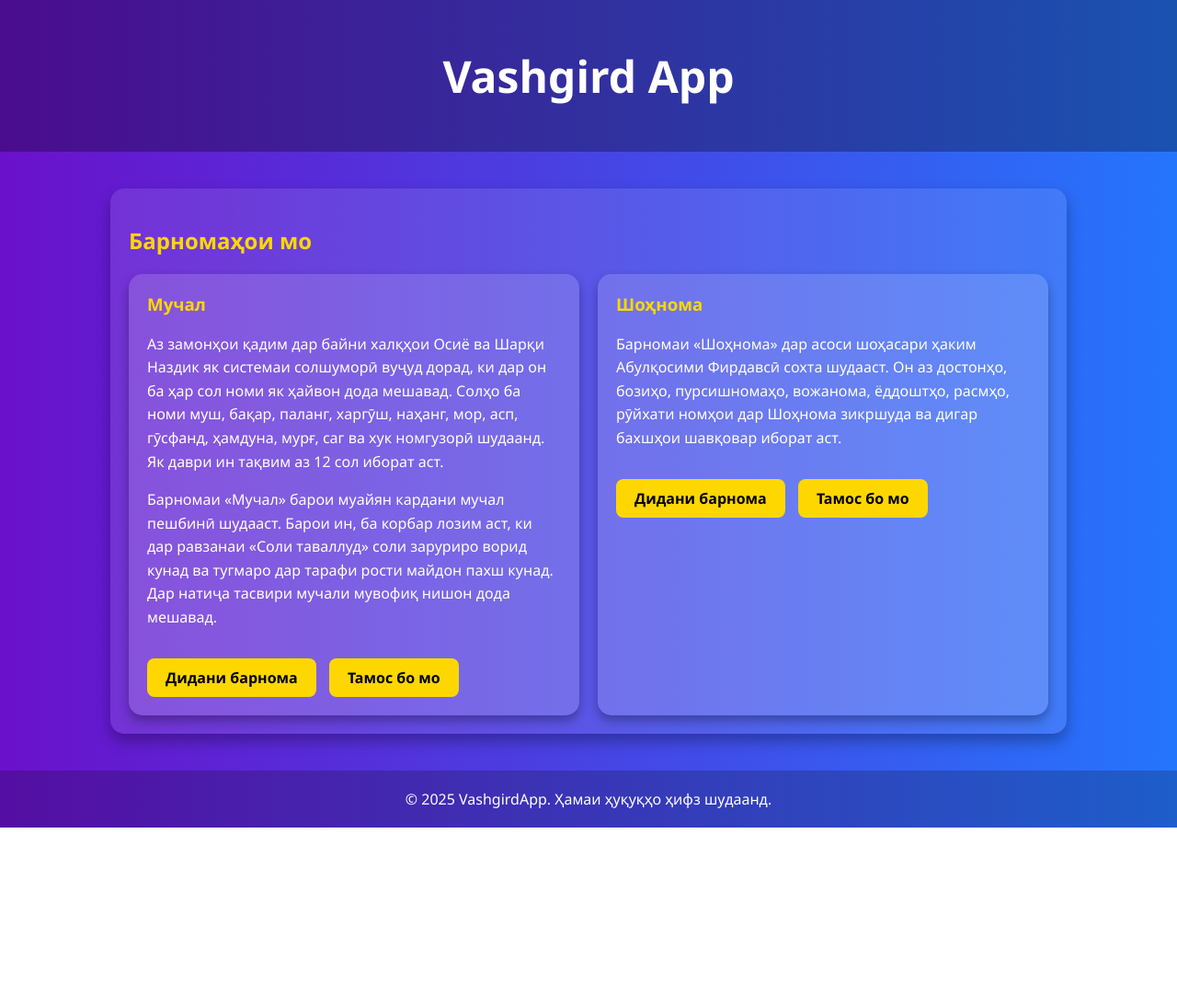
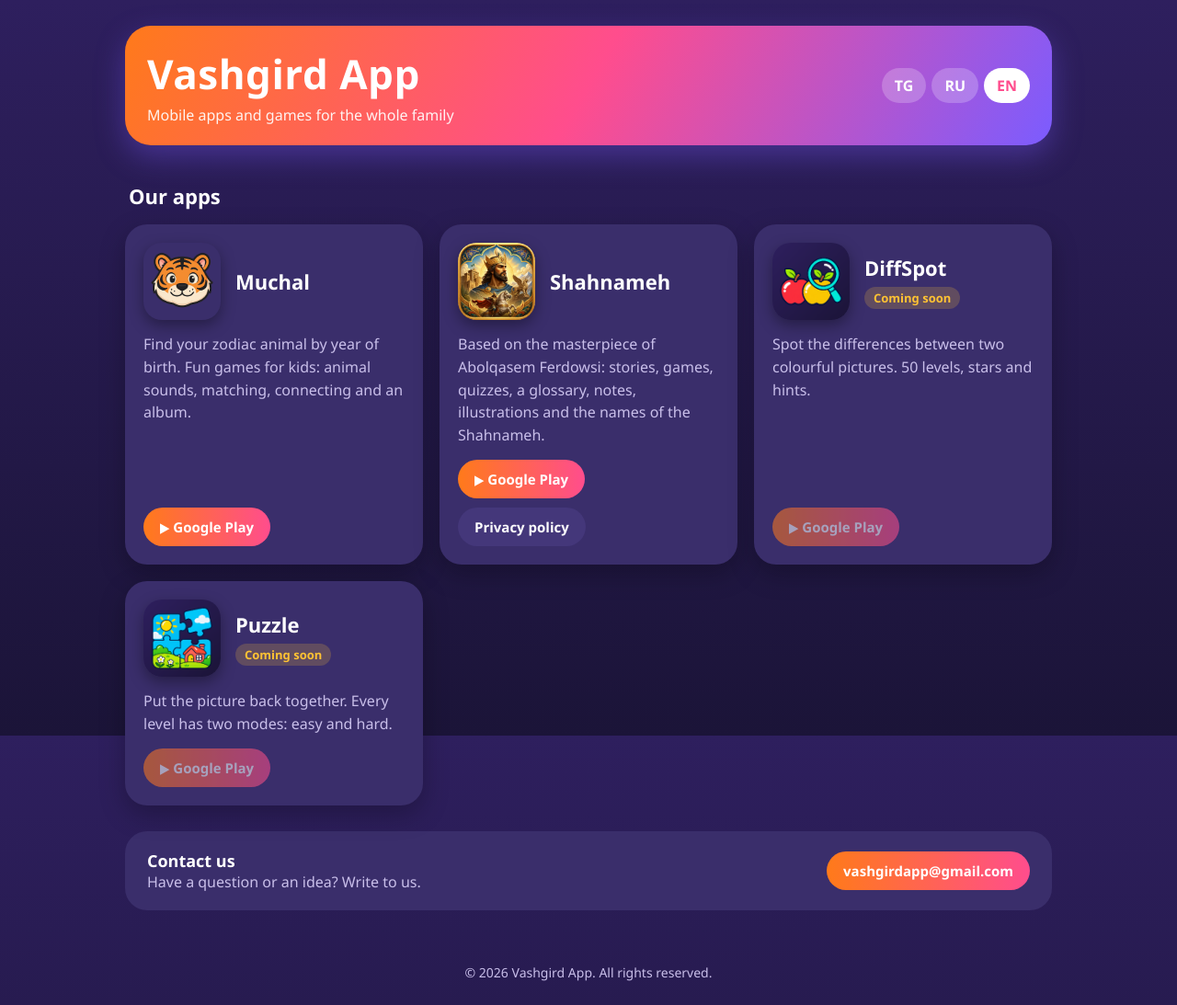
Before and after one commit to sulaimonzodaa/sulaimonzodaa.github.io, a plain HTML site: page index.html in a window 1280 px wide. Shown: the whole page at 92% size. Before the commit the page ends 900 px from the top, so only its background shows below. Drawn offline with Linux system fonts and the light colour scheme.

Commit message:
Add files via upload

```diff
--- /dev/null
+++ b/apps/apps.json
@@ -0,0 +1,47 @@
+{
+  "apps": [
+    {
+      "package": "com.akmaljon.muchal",
+      "name": { "tg": "Мучал", "ru": "Мучал", "en": "Muchal" },
+      "icon": "icons/muchal.webp",
+      "description": {
+        "tg": "Мучали худро аз рӯи соли таваллуд муайян кунед. Бозиҳои шавқовар барои кӯдакон: овози ҳайвонҳо, мувофиқат, пайвастан ва албом.",
+        "ru": "Узнайте свой мучал по году рождения. Весёлые игры для детей: голоса животных, соответствие, соединение и альбом.",
+        "en": "Find your zodiac animal by year of birth. Fun games for kids: animal sounds, matching, connecting and an album."
+      }
+    },
+    {
+      "package": "com.shohnoma.app",
+      "name": { "tg": "Шоҳнома", "ru": "Шахнаме", "en": "Shahnameh" },
+      "icon": "icons/shohnoma.webp",
+      "description": {
+        "tg": "Барнома дар асоси шоҳасари ҳаким Абулқосими Фирдавсӣ: достонҳо, бозиҳо, пурсишномаҳо, вожанома, ёддоштҳо, расмҳо ва номҳои Шоҳнома.",
+        "ru": "Приложение по шедевру Абулкасима Фирдоуси: сказания, игры, викторины, словарь, заметки, иллюстрации и имена героев Шахнаме.",
+        "en": "Based on the masterpiece of Abolqasem Ferdowsi: stories, games, quizzes, a glossary, notes, illustrations and the names of the Shahnameh."
+      },
+      "privacy": "shohnoma/privacy.html"
+    },
+    {
+      "package": "com.akmaljon.diffspot",
+      "name": { "tg": "DiffSpot", "ru": "DiffSpot", "en": "DiffSpot" },
+      "icon": "icons/diffspot.png",
+      "soon": true,
+      "description": {
+        "tg": "Дар ду расми рангоранг тафовутҳоро ёбед. 50 сатҳ, ситораҳо ва кумак.",
+        "ru": "Найдите отличия на двух ярких картинках. 50 уровней, звёзды и подсказки.",
+        "en": "Spot the differences between two colourful pictures. 50 levels, stars and hints."
+      }
+    },
+    {
+      "package": "com.akmaljon.puzzle",
+      "name": { "tg": "Пазл", "ru": "Пазл", "en": "Puzzle" },
+      "icon": "icons/puzzle.png",
+      "soon": true,
+      "description": {
+        "tg": "Расмро аз қисмҳо ҷамъ кунед. Ҳар сатҳ ду вариант дорад: осон ва душвор.",
+        "ru": "Соберите картинку из кусочков. У каждого уровня два режима: лёгкий и сложный.",
+        "en": "Put the picture back together. Every level has two modes: easy and hard."
+      }
+    }
+  ]
+}
--- a/index.html
+++ b/index.html
@@ -4,122 +4,160 @@
 <meta charset="UTF-8">
 <meta name="viewport" content="width=device-width, initial-scale=1.0">
 <title>Vashgird App</title>
+<meta name="description" content="Vashgird App — барномаҳо ва бозиҳои мобилӣ: Мучал, Шоҳнома, DiffSpot, Пазл.">
 <style>
-        html, body {
-            height: 100%;
-            margin: 0;
-            font-family: 'Segoe UI', Tahoma, Geneva, Verdana, sans-serif;
-            background: linear-gradient(to right, #6a11cb, #2575fc);
-            color: #fff;
-            display: flex;
-            flex-direction: column;
+  :root {
+    --bg1: #2E1F5E; --bg2: #1B1438; --card: #3A2E6B; --card2: #44377A;
+    --text: #FFFFFF; --muted: #C9BFEA; --gold: #FFC233; --orange: #FF7A1A; --pink: #FF4D8D; --purple: #7B5CFF;
   }
-        header {
-            text-align: center;
-            padding: 50px 20px;
-            background: rgba(0,0,0,0.3);
+  * { box-sizing: border-box; }
+  html, body { margin: 0; }
+  body {
+    min-height: 100vh; display: flex; flex-direction: column;
+    font-family: 'Segoe UI', Roboto, Tahoma, sans-serif; color: var(--text);
+    background: linear-gradient(180deg, var(--bg1), var(--bg2)) fixed;
   }
-        header h1 {
-            font-size: 3em;
-            margin: 0;
+  a { color: inherit; }
+  .wrap { width: 100%; max-width: 1040px; margin: 0 auto; padding: 0 16px; }
+
+  header { padding: 28px 0 8px; }
+  .hero {
+    display: flex; align-items: center; gap: 16px; flex-wrap: wrap;
+    padding: 22px 24px; border-radius: 28px;
+    background: linear-gradient(120deg, var(--orange), var(--pink), var(--purple));
+    box-shadow: 0 12px 32px rgba(123, 92, 255, .35);
   }
-        main {
-            max-width: 1000px; /* паҳноии main дар экран */
-			width: 90%;        /* паҳноии нисбӣ */
-			margin: 40px auto;
-			padding: 20px;
-			background: rgba(255,255,255,0.1);
-			border-radius: 15px;
-			box-shadow: 0 8px 16px rgba(0,0,0,0.3);
-			flex: 1;
+  .hero h1 { margin: 0; font-size: clamp(28px, 6vw, 44px); font-weight: 800; letter-spacing: .5px; }
+  .hero p { margin: 4px 0 0; color: rgba(255,255,255,.92); font-size: 16px; }
+  .hero .grow { flex: 1 1 260px; }
+  .langs { display: flex; gap: 6px; }
+  .langs button {
+    border: 0; cursor: pointer; font: inherit; font-weight: 700; color: #fff;
+    padding: 8px 14px; border-radius: 999px; background: rgba(255,255,255,.22);
   }
-        main h2 {
-            color: #ffd700;
+  .langs button.on { background: #fff; color: var(--pink); }
+
+  main { flex: 1; padding: 24px 0 40px; }
+  h2 { margin: 8px 4px 16px; font-size: 22px; font-weight: 800; }
+  .grid { display: grid; grid-template-columns: repeat(auto-fill, minmax(300px, 1fr)); gap: 18px; }
+  .card {
+    display: flex; flex-direction: column; gap: 14px; padding: 20px; border-radius: 24px;
+    background: var(--card); box-shadow: 0 10px 28px rgba(0,0,0,.25);
   }
-        main p {
-            line-height: 1.6;
+  .top { display: flex; align-items: center; gap: 16px; }
+  .icon { width: 84px; height: 84px; border-radius: 20px; flex: none; object-fit: cover; box-shadow: 0 6px 16px rgba(0,0,0,.35); }
+  .top h3 { margin: 0; font-size: 22px; font-weight: 800; }
+  .badge {
+    display: inline-block; margin-top: 6px; padding: 3px 10px; border-radius: 999px;
+    font-size: 13px; font-weight: 700; background: rgba(255,194,51,.2); color: var(--gold);
   }
-        a.button {
-            display: inline-block;
-            margin: 15px 10px 0 0;
-            padding: 10px 20px;
-            background-color: #ffd700;
-            color: #000;
-            text-decoration: none;
-            border-radius: 8px;
-            font-weight: bold;
-            transition: background 0.3s;
+  .card p { margin: 0; color: var(--muted); line-height: 1.55; flex: 1; }
+  .actions { display: flex; flex-wrap: wrap; gap: 10px; }
+  .btn {
+    display: inline-flex; align-items: center; gap: 8px; padding: 11px 18px; border-radius: 999px;
+    text-decoration: none; font-weight: 800; font-size: 15px; white-space: nowrap;
   }
-        a.button:hover {
-            background-color: #ffbf00;
+  .btn.main { background: linear-gradient(90deg, var(--orange), var(--pink)); color: #fff; }
+  .btn.ghost { background: var(--card2); color: #fff; }
+  .btn.off { opacity: .55; pointer-events: none; }
+
+  .contact {
+    margin-top: 28px; padding: 20px 24px; border-radius: 24px; background: var(--card);
+    display: flex; align-items: center; justify-content: space-between; gap: 12px; flex-wrap: wrap;
   }
-        footer {
-            text-align: center;
-            padding: 20px;
-            background: rgba(0,0,0,0.2);
-        }
-        footer a {
-            color: #ffd700;
-            text-decoration: none;
-        }
-        footer a:hover {
-            text-decoration: underline;
-        }
-		.apps-container {
-			display: flex;
-			flex-wrap: wrap;      /* барои гузоштани card-ҳо дар чанд сутун */
-			gap: 20px;
-			justify-content: center;
-		}
-		.app-card {
-			background: rgba(255,255,255,0.15);
-			padding: 20px;
-			border-radius: 15px;
-			box-shadow: 0 6px 12px rgba(0,0,0,0.3);
-			flex: 1 1 45%;      /* card ҳадди ақал 45% паҳноӣ мегирад */
-			box-sizing: border-box;
-			min-width: 300px;   /* паҳноии ҳадди ақали card */
-		}
-		.app-card h3 {
-			margin-top: 0;
-			color: #ffd700;
-		}
+  .contact b { font-size: 18px; }
+  footer { padding: 18px 0 26px; color: var(--muted); text-align: center; font-size: 14px; }
 </style>
 </head>
 <body>
 <header>
+  <div class="wrap">
+    <div class="hero">
+      <div class="grow">
         <h1>Vashgird App</h1>
+        <p data-t="tagline">Барномаҳо ва бозиҳои мобилӣ барои тамоми оила</p>
+      </div>
+      <div class="langs" role="group" aria-label="Language">
+        <button data-lang="tg">TG</button><button data-lang="ru">RU</button><button data-lang="en">EN</button>
+      </div>
+    </div>
+  </div>
 </header>
+
 <main>
-		<h2>Барномаҳои мо</h2>
-
-		<div class="apps-container">
-			<!-- Card барои барномаи Мучал -->
-			<div class="app-card">
-				<h3>Мучал</h3>
-				<p>
-					Аз замонҳои қадим дар байни халқҳои Осиё ва Шарқи Наздик як системаи солшуморӣ вуҷуд дорад, ки дар он ба ҳар сол номи як ҳайвон дода мешавад. Солҳо ба номи муш, бақар, паланг, харгӯш, наҳанг, мор, асп, гӯсфанд, ҳамдуна, мурғ, саг ва хук номгузорӣ шудаанд. Як даври ин тақвим аз 12 сол иборат аст.
-				</p>
-				<p>
-					Барномаи «Мучал» барои муайян кардани мучал пешбинӣ шудааст. Барои ин, ба корбар лозим аст, ки дар равзанаи «Соли таваллуд» соли заруриро ворид кунад ва тугмаро дар тарафи рости майдон пахш кунад. Дар натиҷа тасвири мучали мувофиқ нишон дода мешавад.
-				</p>
-				<a href="https://play.google.com/store/apps/details?id=com.akmaljon.muchal" class="button" target="_blank">Дидани барнома</a>
-				<a href="mailto:vashgirdapp@gmail.com" class="button">Тамос бо мо</a>
+  <div class="wrap">
+    <h2 data-t="our">Барномаҳои мо</h2>
+    <div class="grid" id="apps">
+      <noscript>
+        <div class="card"><div class="top"><h3>Мучал</h3></div>
+          <a class="btn main" href="https://play.google.com/store/apps/details?id=com.akmaljon.muchal">Google Play</a></div>
+        <div class="card"><div class="top"><h3>Шоҳнома</h3></div>
+          <a class="btn main" href="https://play.google.com/store/apps/details?id=com.shohnoma.app">Google Play</a></div>
+      </noscript>
     </div>
 
-			<!-- Card барои барномаи Шоҳнома -->
-			<div class="app-card">
-				<h3>Шоҳнома</h3>
-				<p>
-					Барномаи «Шоҳнома» дар асоси шоҳасари ҳаким Абулқосими Фирдавсӣ сохта шудааст. Он аз достонҳо, бозиҳо, пурсишномаҳо, вожанома, ёддоштҳо, расмҳо, рӯйхати номҳои дар Шоҳнома зикршуда ва дигар бахшҳои шавқовар иборат аст.
-				</p>
-				<a href="https://play.google.com/store/apps/details?id=com.shohnoma.app" class="button" target="_blank">Дидани барнома</a>
-				<a href="mailto:vashgirdapp@gmail.com" class="button">Тамос бо мо</a>
+    <div class="contact">
+      <div><b data-t="contactTitle">Тамос бо мо</b><br><span style="color:var(--muted)" data-t="contactText">Савол ё пешниҳод доред? Ба мо нависед.</span></div>
+      <a class="btn main" href="mailto:vashgirdapp@gmail.com">vashgirdapp@gmail.com</a>
     </div>
   </div>
 </main>
-    <footer>
-        &copy; 2025 VashgirdApp. Ҳамаи ҳуқуқҳо ҳифз шудаанд.
-    </footer>
+
+<footer>© <span id="year">2026</span> Vashgird App. <span data-t="rights">Ҳамаи ҳуқуқҳо ҳифз шудаанд.</span></footer>
+
+<script>
+// Рӯйхати барномаҳо аз apps/apps.json гирифта мешавад — ҳамон файле, ки барномаҳо низ мехонанд.
+const T = {
+  tg: { tagline: "Барномаҳо ва бозиҳои мобилӣ барои тамоми оила", our: "Барномаҳои мо", soon: "Ба зудӣ",
+        privacy: "Сиёсати махфият", contactTitle: "Тамос бо мо", contactText: "Савол ё пешниҳод доред? Ба мо нависед.",
+        rights: "Ҳамаи ҳуқуқҳо ҳифз шудаанд." },
+  ru: { tagline: "Мобильные приложения и игры для всей семьи", our: "Наши приложения", soon: "Скоро",
+        privacy: "Политика конфиденциальности", contactTitle: "Связаться с нами", contactText: "Есть вопрос или предложение? Напишите нам.",
+        rights: "Все права защищены." },
+  en: { tagline: "Mobile apps and games for the whole family", our: "Our apps", soon: "Coming soon",
+        privacy: "Privacy policy", contactTitle: "Contact us", contactText: "Have a question or an idea? Write to us.",
+        rights: "All rights reserved." }
+};
+let apps = [];
+let lang = (localStorage.getItem("lang") || (navigator.language || "tg").slice(0, 2));
+if (!T[lang]) lang = "tg";
+
+function pick(obj) { return obj ? (obj[lang] || obj.tg || obj.en || "") : ""; }
+function esc(s) { return String(s).replace(/[&<>"']/g, c => ({ "&": "&amp;", "<": "&lt;", ">": "&gt;", '"': "&quot;", "'": "&#39;" }[c])); }
+
+function render() {
+  document.documentElement.lang = lang;
+  document.querySelectorAll("[data-t]").forEach(el => el.textContent = T[lang][el.dataset.t]);
+  document.querySelectorAll(".langs button").forEach(b => b.classList.toggle("on", b.dataset.lang === lang));
+  if (!apps.length) return;
+  document.getElementById("apps").innerHTML = apps.map(a => {
+    const play = "https://play.google.com/store/apps/details?id=" + encodeURIComponent(a.package);
+    return `<div class="card">
+      <div class="top">
+        <img class="icon" src="apps/${esc(a.icon)}" alt="${esc(pick(a.name))}" loading="lazy">
+        <div><h3>${esc(pick(a.name))}</h3>${a.soon ? `<span class="badge">${T[lang].soon}</span>` : ""}</div>
+      </div>
+      <p>${esc(pick(a.description))}</p>
+      <div class="actions">
+        <a class="btn main${a.soon ? " off" : ""}" href="${play}" target="_blank" rel="noopener">▶ Google Play</a>
+        ${a.privacy ? `<a class="btn ghost" href="${esc(a.privacy)}">${T[lang].privacy}</a>` : ""}
+      </div>
+    </div>`;
+  }).join("");
+}
+
+document.querySelectorAll(".langs button").forEach(b => b.addEventListener("click", () => {
+  lang = b.dataset.lang;
+  try { localStorage.setItem("lang", lang); } catch (e) {}
+  render();
+}));
+document.getElementById("year").textContent = new Date().getFullYear();
+
+fetch("apps/apps.json", { cache: "no-cache" })
+  .then(r => r.json())
+  .then(j => { apps = j.apps || []; render(); })
+  .catch(() => render());
+render();
+</script>
 </body>
 </html>
```
Also changed, not shown: apps/icons/diffspot.png (added), apps/icons/muchal.webp (added), apps/icons/puzzle.png (added), apps/icons/shohnoma.webp (added). Lines whose indentation alone changed are shown as unchanged.
